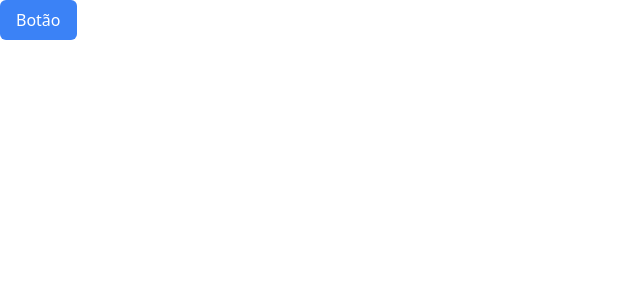
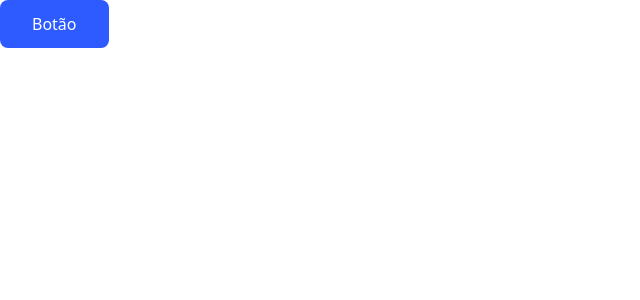
Before and after one commit to walacefex/design-system-alfabit, a Next.js app: page / in a window 1280 px wide. Shown: the top 300 px of the page, without its empty margins (0-640 px from the left). Built offline with nearby package versions, Linux system fonts and the light colour scheme.

Commit message:
Adding tokens for using in components

```diff
--- a/src/components/Button/index.tsx
+++ b/src/components/Button/index.tsx
@@ -5,7 +5,7 @@ export type ButtonProps = {
 const Button = ({ children, className }: ButtonProps) => {
   return(
     <button className={`
-    bg-blue-500 text-white px-4 py-2 rounded-md
+      bg-primary text-white px-6 py-2 rounded-md
       ${className}
     `}>
       {children}
--- a/src/components/Button/intro.mdx
+++ b/src/components/Button/intro.mdx
@@ -1,4 +1,4 @@
-import { Meta, Controls, Primary } from "@storybook/blocks"
+import { Meta, Controls, Primary, Canvas } from "@storybook/blocks"
 
 import * as Story from "./Button.stories.ts"
 
@@ -10,4 +10,6 @@ This is a button component
 
 <Primary />
 
+<Canvas of={Story.Violet} />
+
 <Controls />
--- a/src/styles/globals.css
+++ b/src/styles/globals.css
@@ -1,3 +1,71 @@
 @tailwind base;
 @tailwind components;
 @tailwind utilities;
+
+@layer base {
+  :root {
+    --primary: 45, 91, 255;
+    --secondary: 98, 132, 253;
+    --tertiary: 150, 173, 255;
+    --quaternary: 236, 240, 255;
+
+    --hover: 27, 74, 240;
+    --click: 0, 46, 208;
+    --icon: 124, 123, 123;
+    --outline: 215, 215, 215;
+    --divider: 237, 237, 237;
+
+    --bg-light: 255, 255, 255;
+    --bg-dark: 248, 248, 248;
+    --bg-disabled: 239, 239, 239;
+
+    --text-primary: 24, 24, 24;
+    --text-secondary: 92, 92, 92;
+    --text-tertiary: 116, 116, 116;
+    --text-disabled: 138, 138, 138;
+
+    /* Screens */
+    --screen-mobile: 640px;
+    --screen-tablet: 1024px;
+    --screen-desktop: 1440px;
+    --screen-tv: 1920px;
+
+    /* Shadows */
+    --shadow-sm: 0px 0px 10px rgba(132, 132, 132, 15%);
+    --shadow-md: 0px 0px 20px rgba(132, 132, 132, 20%);
+    --shadow-lg: 0px 0px 30px rgba(132, 132, 132, 25%);
+    --shadow-focus: 0px 0px 0px 2px #643296;
+    --shadow-outline: 0px 0px 0px 2px #E8E8E8;
+    --shadow-button-focus: 0px 0px 0px 2px #AF4BFE;
+
+    /* Blur */
+    --blur: 4px;
+
+
+    /* Spacing */
+    --spacing-none: 0px;
+    --spacing-4xs: 8px;
+    --spacing-2xs: 12px;
+    --spacing-xs: 16px;
+    --spacing-sm: 20px;
+    --spacing-md: 24px;
+    --spacing-lg: 32px;
+    --spacing-xl: 40px;
+    --spacing-2xl: 48px;
+    --spacing-4xl: 56px;
+
+     /* Border Radius */
+     --border-radius-none: 0px;
+     --border-radius-sm: 4px;
+     --border-radius-md: 8px;
+     --border-radius-lg: 16px;
+
+  }
+
+  .theme-violet {
+    --primary: 175, 75, 254;
+    --secondary: 190, 116, 249;
+    --tertiary: 226, 189, 255;
+    --quaternary: 245, 232, 255;
+  }
+}
--- a/tailwind.config.ts
+++ b/tailwind.config.ts
@@ -1,20 +1,81 @@
-import type { Config } from 'tailwindcss'
+function toRgba(cssVariable : string){
+  const color = `var(${cssVariable})`;
+  return ({ opacityValue }: {opacityValue: string})  => `rgba(${color}, ${opacityValue})`;
+}
 
-const config: Config = {
+/** @type {import('tailwindcss').Config} */
+module.exports = {
   content: [
     './src/pages/**/*.{js,ts,jsx,tsx,mdx}',
     './src/components/**/*.{js,ts,jsx,tsx,mdx}',
     './src/app/**/*.{js,ts,jsx,tsx,mdx}',
   ],
   theme: {
+    screens: {
+      mobile: 'var(--screen-mobile)',
+      tablet: 'var(--screen-tablet)',
+      desktop: 'var(--screen-desktop)',
+      tv: 'var(--screen-tv)',
+    },
+    spacing: {
+      'none': 'var(--spacing-none) /* 0px */',
+      '4xs': 'var(--spacing-4xs) /* 8px */',
+      '2xs': 'var(--spacing-2xs) /* 12px */',
+      'xs': 'var(--spacing-xs) /* 16px */',
+      'sm': 'var(--spacing-sm) /* 20px */',
+      'md': 'var(--spacing-md) /* 24px */',
+      'lg': 'var(--spacing-lg) /* 32px */',
+      'xl': 'var(--spacing-xl) /* 40px */',
+      '2xl': 'var(--spacing-2xl) /* 48px */',
+      '4xl': 'var(--spacing-4xl) /* 56px */',
+      0: 'var(--spacing-none) /* 0px */',
+      1: 'var(--spacing-4xs) /* 8px */',
+      2: 'var(--spacing-2xs) /* 12px */',
+      3: 'var(--spacing-xs) /* 16px */',
+      4: 'var(--spacing-sm) /* 20px */',
+      5: 'var(--spacing-md) /* 24px */',
+      6: 'var(--spacing-lg) /* 32px */',
+      7: 'var(--spacing-xl) /* 40px */',
+      8: 'var(--spacing-2xl) /* 48px */',
+      9: 'var(--spacing-4xl) /* 56px */',
+    },
     extend: {
-      backgroundImage: {
-        'gradient-radial': 'radial-gradient(var(--tw-gradient-stops))',
-        'gradient-conic':
-          'conic-gradient(from 180deg at 50% 50%, var(--tw-gradient-stops))',
+      colors: {
+        primary: toRgba('--primary'),
+        secondary: toRgba('--secondary'),
+        tertiary: toRgba('--tertiary'),
+        quaternary: toRgba('--quaternary'),
+        hover: toRgba('--hover'),
+        click: toRgba('--click'),
+        icon: toRgba('--icon'),
+        outline: toRgba('--outline'),
+        divider: toRgba('--divider'),
+        'bg-light': toRgba('--bg-light'),
+        'bg-dark': toRgba('--bg-dark'),
+        'bg-disabled': toRgba('--bg-disabled'),
+        'text-primary': toRgba('--text-primary'),
+        'text-secondary': toRgba('--text-secondary'),
+        'text-tertiary': toRgba('--text-tertiary'),
+        'text-disabled': toRgba('--text-disabled'),
+      },
+      boxShadow: {
+        sm: 'var(--shadow-sm)',
+        md: 'var(--shadow-md)',
+        lg: 'var(--shadow-lg)',
+        focus: 'var(--shadow-focus)',
+        outline: 'var(--shadow-outline)',
+        'button-focus': 'var(--shadow-button-focus)',
+      },
+      blur: {
+        default: 'var(--blur)',
+      },
+      borderRadius: {
+        none: 'var(--border-radius-none)',
+        sm: 'var(--border-radius-sm)',
+        md: 'var(--border-radius-md)',
+        lg: 'var(--border-radius-lg)',
       },
     },
   },
   plugins: [],
 }
-export default config
```
Also changed, not shown: 1 other file (tests, documents, lock files or other folders).
